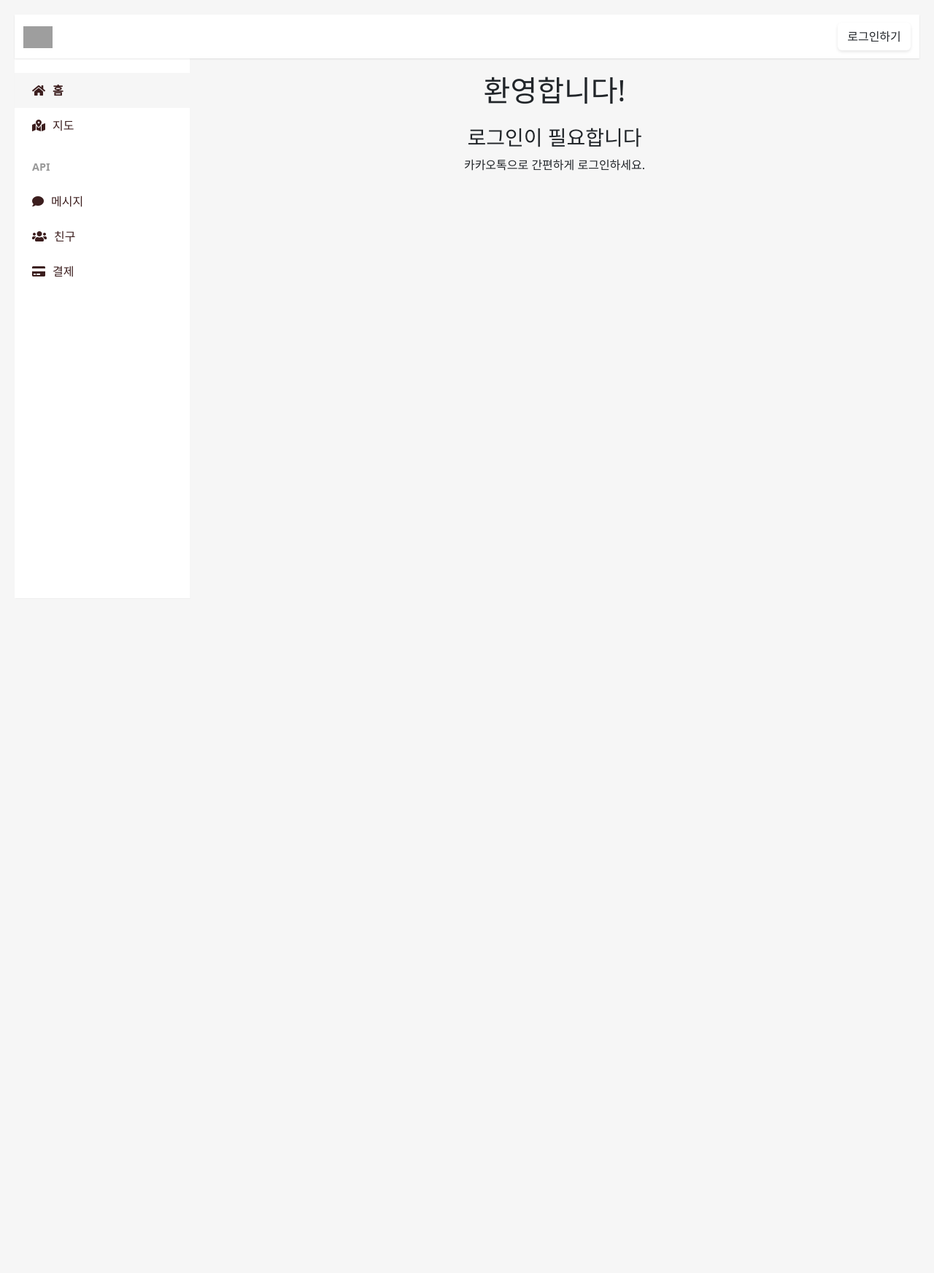
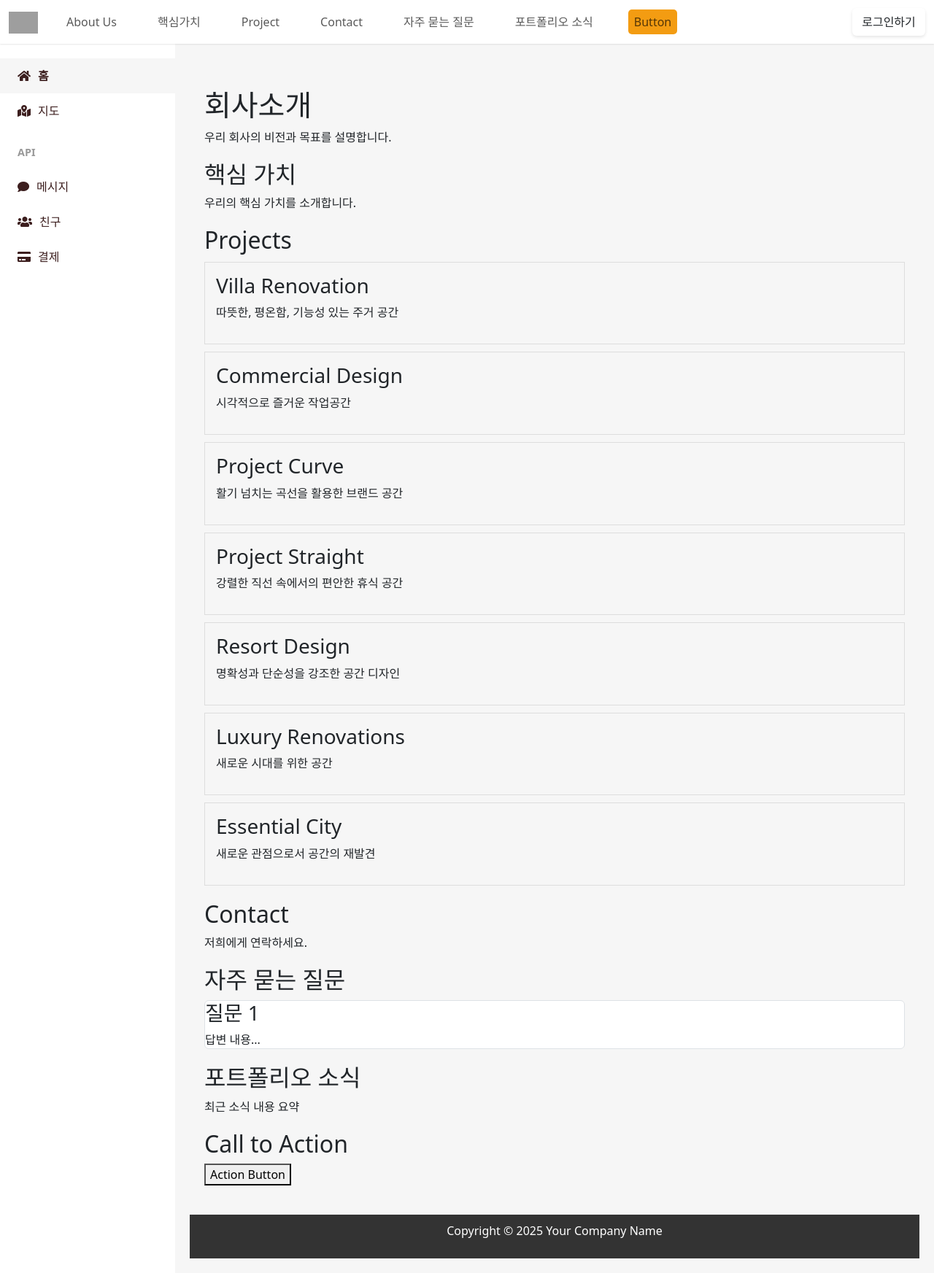
Before and after one commit to 99ibin/Django-stu, a Django app: page / in a window 1280 px wide. Shown: the whole page at 73% size. Before the commit the page ends 380 px from the top, so only its background shows below. Run offline with Django 5.2, Linux system fonts and the light colour scheme; grey boxes are pictures that could not be loaded.

Commit message:
no message

```diff
--- a/myapp/static/css/style.css
+++ b/myapp/static/css/style.css
@@ -1,8 +1,9 @@
 /* 기본 스타일 */
 body {
     font-family: Arial, sans-serif;
+    line-height: 1.6;
     margin: 0;
-    padding: 20px;
+    padding: 0;
 }
 
 .login-button {
@@ -455,3 +456,59 @@ body {
 .social-login p::after {
     right: 0;
 }
+
+* {
+    box-sizing: border-box;
+}
+
+header {
+    background: #333;
+    color: #fff;
+    padding: 10px 0;
+}
+
+nav ul {
+    list-style: none;
+    padding: 0;
+    text-align: center;
+}
+
+nav ul li {
+    display: inline;
+    margin: 0 15px;
+}
+
+nav ul li a {
+    color: #fff;
+    text-decoration: none;
+}
+
+nav ul li .button {
+    background: #f39c12;
+    padding: 5px 10px;
+    border-radius: 5px;
+}
+
+main {
+    padding: 20px;
+}
+
+section {
+    margin: 20px 0;
+}
+
+.project {
+    border: 1px solid #ddd;
+    padding: 15px;
+    margin: 10px 0;
+}
+
+footer {
+    text-align: center;
+    padding: 10px;
+    background: #333;
+    color: #fff;
+    position: relative;
+    bottom: 0;
+    width: 100%;
+}
--- a/myapp/templates/myapp/base.html
+++ b/myapp/templates/myapp/base.html
@@ -14,6 +14,15 @@
                 <a class="navbar-brand" href="{% url 'myapp:home' %}">
                     <img src="https://developers.kakao.com/docs/static/image/ko/pc/logo_developers.png" alt="Kakao API HOME" height="30">
                 </a>
+                <ul class="navbar-nav me-auto mb-2 mb-lg-0">
+                    <li class="nav-item"><a class="nav-link" href="#about">About Us</a></li>
+                    <li class="nav-item"><a class="nav-link" href="#values">핵심가치</a></li>
+                    <li class="nav-item"><a class="nav-link" href="#projects">Project</a></li>
+                    <li class="nav-item"><a class="nav-link" href="#contact">Contact</a></li>
+                    <li class="nav-item"><a class="nav-link" href="#faq">자주 묻는 질문</a></li>
+                    <li class="nav-item"><a class="nav-link" href="#news">포트폴리오 소식</a></li>
+                    <li class="nav-item"><a class="nav-link button" href="#button">Button</a></li>
+                </ul>
             </div>
             <div class="navbar-nav ms-auto">
                 {% if not request.session.access_token %}
--- a/myapp/templates/myapp/home.html
+++ b/myapp/templates/myapp/home.html
@@ -1,40 +1,77 @@
 {% extends 'myapp/base.html' %}
 
 {% block content %}
-<div class="text-center">
-    <h1>환영합니다!</h1>
-    {% if request.session.access_token %}
-        <div class="mt-4">
-            <h3>로그인 되었습니다.</h3>
-            <p>카카오톡 자동 로그인이 설정되었습니다.</p>
-            <button onclick="sendMessage()" class="btn btn-warning mt-3">
-                카카오톡 메시지 보내기
-            </button>
+<main>
+    <section id="about">
+        <h1>회사소개</h1>
+        <p>우리 회사의 비전과 목표를 설명합니다.</p>
+    </section>
+
+    <section id="values">
+        <h2>핵심 가치</h2>
+        <p>우리의 핵심 가치를 소개합니다.</p>
+    </section>
+
+    <section id="projects">
+        <h2>Projects</h2>
+        <div class="project">
+            <h3>Villa Renovation</h3>
+            <p>따뜻한, 평온함, 기능성 있는 주거 공간</p>
         </div>
-    {% else %}
-        <div class="mt-4">
-            <h3>로그인이 필요합니다</h3>
-            <p>카카오톡으로 간편하게 로그인하세요.</p>
+        <div class="project">
+            <h3>Commercial Design</h3>
+            <p>시각적으로 즐거운 작업공간</p>
         </div>
-    {% endif %}
-</div>
+        <div class="project">
+            <h3>Project Curve</h3>
+            <p>활기 넘치는 곡선을 활용한 브랜드 공간</p>
+        </div>
+        <div class="project">
+            <h3>Project Straight</h3>
+            <p>강렬한 직선 속에서의 편안한 휴식 공간</p>
+        </div>
+        <div class="project">
+            <h3>Resort Design</h3>
+            <p>명확성과 단순성을 강조한 공간 디자인</p>
+        </div>
+        <div class="project">
+            <h3>Luxury Renovations</h3>
+            <p>새로운 시대를 위한 공간</p>
+        </div>
+        <div class="project">
+            <h3>Essential City</h3>
+            <p>새로운 관점으로서 공간의 재발견</p>
+        </div>
+    </section>
 
-<script>
-function sendMessage() {
-    fetch('{% url "myapp:send_message" %}')
-        .then(response => response.json())
-        .then(data => {
-            if (data.message) {
-                alert(data.message);
-            } else if (data.error) {
-                console.error('Error details:', data);
-                alert(data.error + '\n' + data.response_text);
-            }
-        })
-        .catch(error => {
-            console.error('Fetch error:', error);
-            alert('메시지 전송 중 오류가 발생했습니다.');
-        });
-}
-</script>
+    <section id="contact">
+        <h2>Contact</h2>
+        <p>저희에게 연락하세요.</p>
+    </section>
+
+    <section id="faq">
+        <h2>자주 묻는 질문</h2>
+        <div class="accordion">
+            <div class="accordion-item">
+                <h3>질문 1</h3>
+                <div class="answer">답변 내용...</div>
+            </div>
+            <!-- 더 많은 FAQ 항목 -->
+        </div>
+    </section>
+
+    <section id="news">
+        <h2>포트폴리오 소식</h2>
+        <p>최근 소식 내용 요약</p>
+    </section>
+
+    <section id="button">
+        <h2>Call to Action</h2>
+        <button>Action Button</button>
+    </section>
+</main>
+
+<footer>
+    <p>Copyright © 2025 Your Company Name</p>
+</footer>
 {% endblock %}
--- a/myapp/views.py
+++ b/myapp/views.py
@@ -3,7 +3,7 @@ from django.http import HttpResponse, JsonResponse
 from django.conf import settings
 import requests
 from .authentication import KakaoAuth, kakao_login_required
-from .models import KakaoProfile, UserProfile
+from .models import KakaoProfile, UserProfile, NewsPost, Project
 from django.contrib.auth.models import User
 import json
 from functools import wraps
@@ -14,7 +14,11 @@ from .forms import SignUpForm
 # Create your views here.
 
 def home(request):
-    return render(request, 'myapp/home.html')
+    context = {
+        'news_posts': NewsPost.objects.all().order_by('-date')[:5],  # NewsPosts를 NewsPost로 수정
+        'projects': Project.objects.all(),  # 모든 프로젝트
+    }
+    return render(request, 'myapp/home.html', context)
 
 def kakao_login(request):
     kakao_auth = KakaoAuth()
--- a/myproject/settings.py
+++ b/myproject/settings.py
@@ -126,7 +126,7 @@ USE_TZ = True
 STATIC_URL = '/static/'
 
 STATICFILES_DIRS = [
-    os.path.join(BASE_DIR, 'static'),
+    BASE_DIR / "myapp/static",
 ]
 
 STATIC_ROOT = os.path.join(BASE_DIR, 'staticfiles')
@@ -150,3 +150,6 @@ AUTHENTICATION_BACKENDS = [
 ]
 
 # 카카오맵 API 키 추가
+
+MEDIA_URL = '/media/'
+MEDIA_ROOT = BASE_DIR / 'media'
```
Also changed, not shown: myapp/admin.py (+11 -1 lines), myapp/models.py (+11 -0 lines), db.sqlite3.
